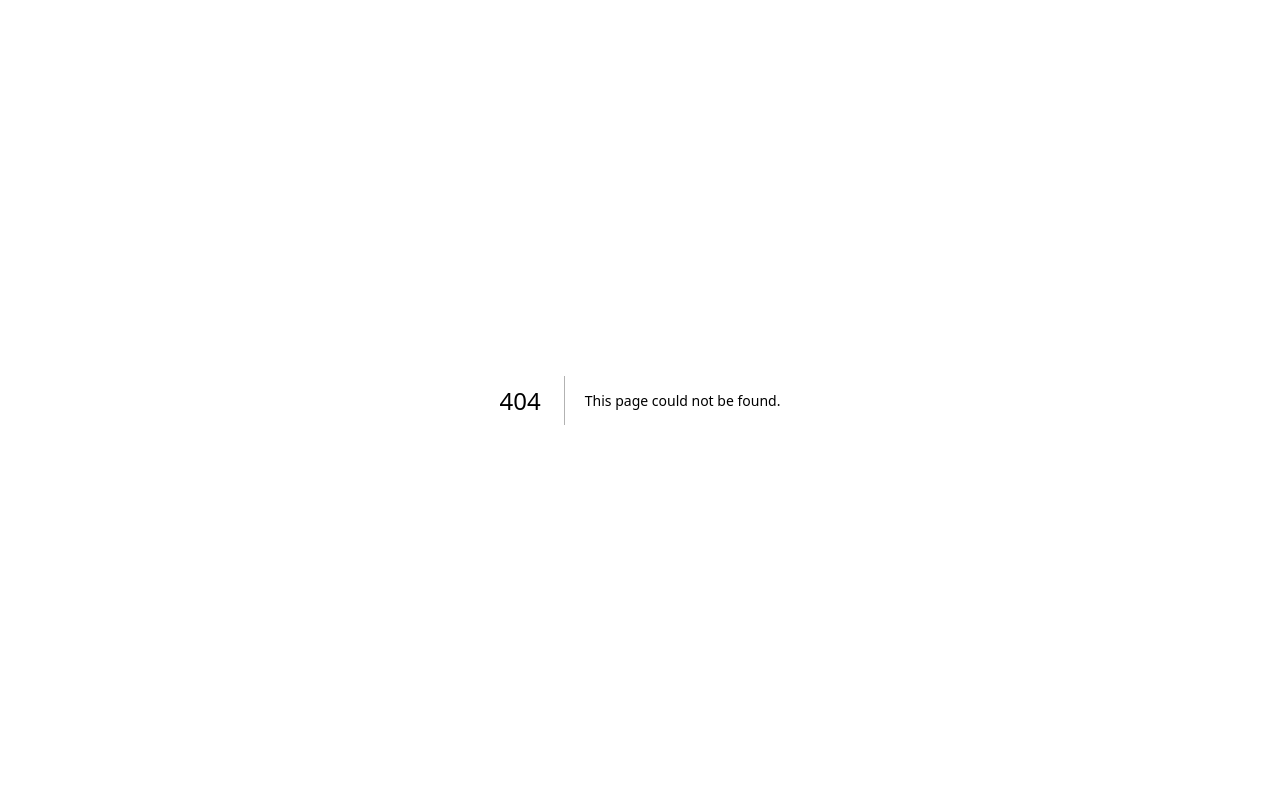
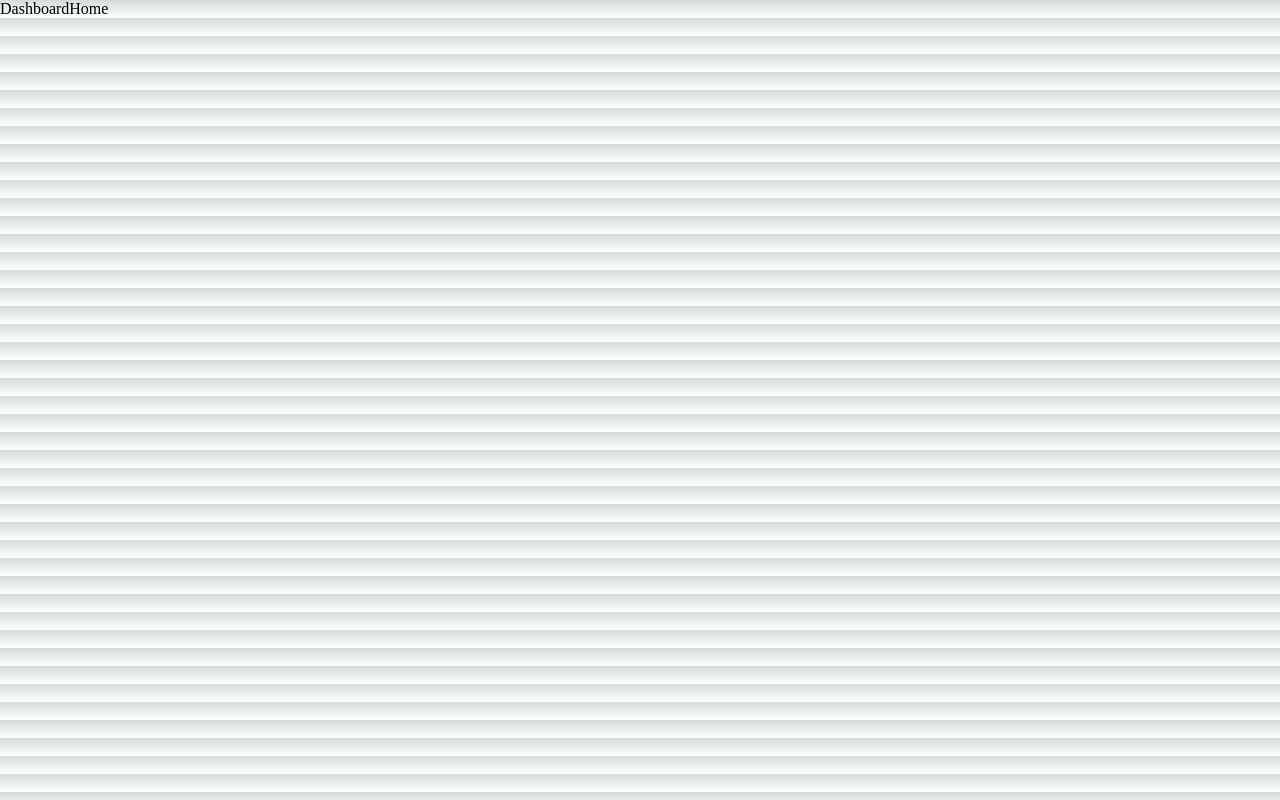
Before and after one commit to akinloluwami/presstype, a Next.js app: page /dashboard in a window 1280 px wide. Before the commit this address had no page. Built offline with nearby package versions, Linux system fonts and the light colour scheme.

Commit message:
Created dashboard gome component

```diff
--- /dev/null
+++ b/pages/dashboard/index.tsx
@@ -0,0 +1,9 @@
+import React from 'react'
+
+const DashboardHome = () => {
+  return (
+    <div>DashboardHome</div>
+  )
+}
+
+export default DashboardHome
```
